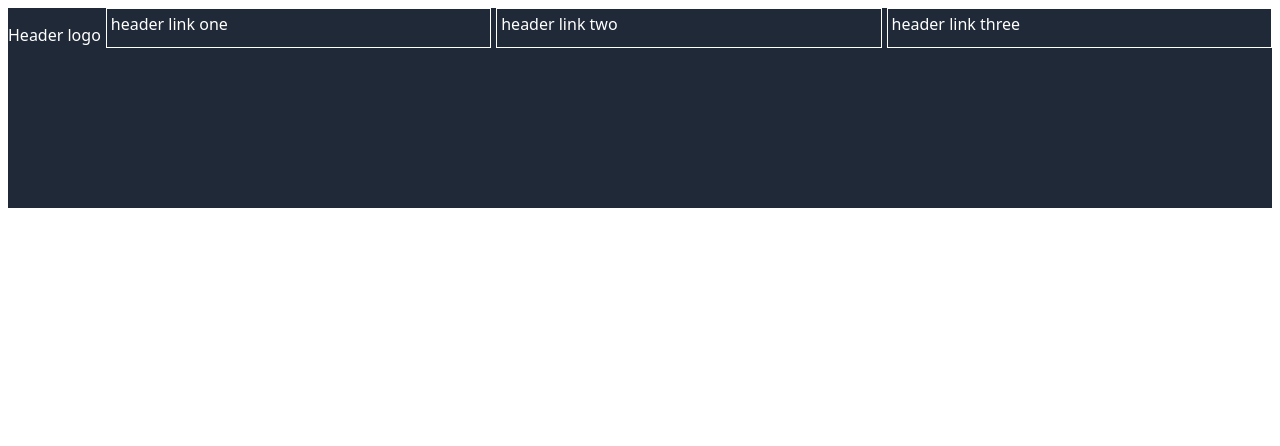
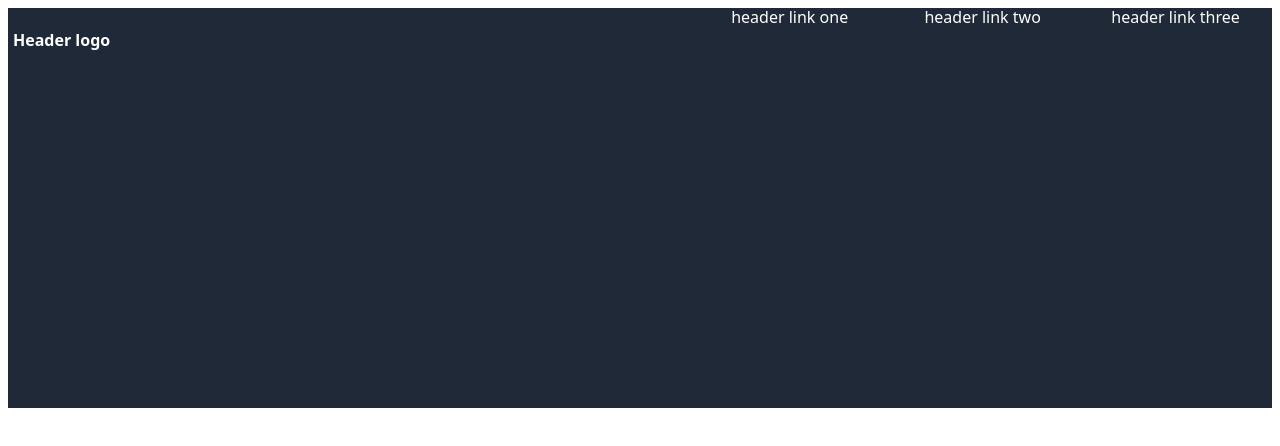
Before and after one commit to Cristobal-Arau/landing-page, a plain HTML site: page index.html in a window 1280 px wide. Drawn offline with Linux system fonts and the light colour scheme.

Commit message:
Se termina el header y se inicia con el body

```diff
--- a/index.html
+++ b/index.html
@@ -13,6 +13,8 @@
     </div>
 </head>
 <body>
+    <div class="description">
 
+    </div>
 </body>
 </html>
--- a/style.css
+++ b/style.css
@@ -1,20 +1,37 @@
 .Header{
+
     color: white;
     background-color: #1F2937;
-    font:"";
     font-family: system-ui, -apple-system, BlinkMacSystemFont, 'Segoe UI', Roboto, Oxygen, Ubuntu, Cantarell, 'Open Sans', 'Helvetica Neue', sans-serif;
+    height: 100px;
+    width: 100%;
     display: flex;
-    height: 200px;
-    gap: 5px;
-    justify-content: right;
 
 
 }
 
-.Header .link{
-    flex: 1 1 0%;
-    border: 1px solid white;
-    width: 30px;
-    height: 30px;
-    padding: 4px;
+.link{
+
+    width: 5px;
+    height: 20px;
+    display: flex;
+    align-items: end;
+    flex:1;
+    justify-content: center;
+    flex-basis: 20%;
 }
+.header-logo{
+    font-weight: bold;
+    width: 10px;
+    height: 10px;
+    padding: 5px;
+    display: flex;
+    flex: 1;
+    justify-content: flex-start;
+    flex-basis: 70%;
+}
+.description{
+    background-color: #1F2937;
+    height: 300px;
+    width: 100%;
+}
```
